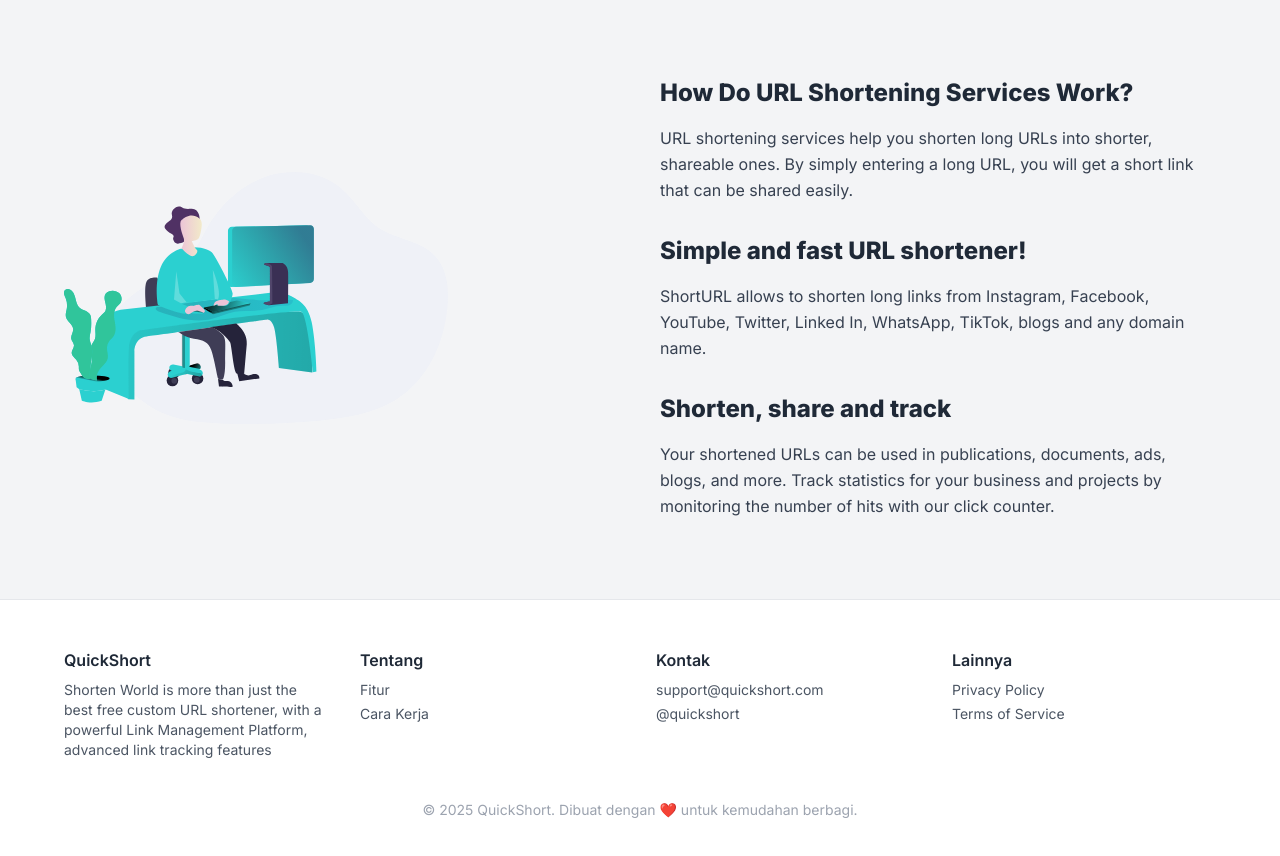
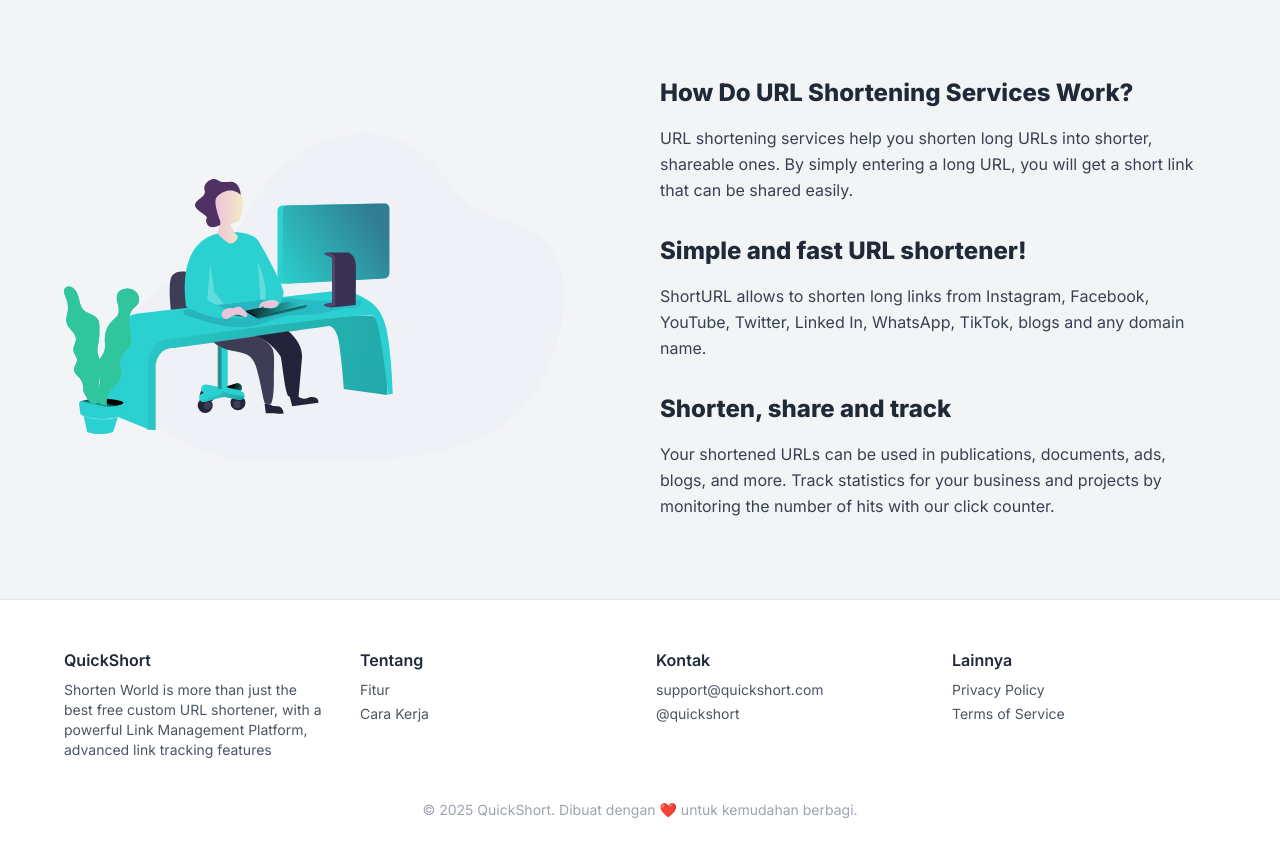
Before and after one commit to hyein89/my-url-landing, a Next.js app: page / in a window 1280 px wide. Shown: the part 1080-1936 px from the top of the page. Built offline with nearby package versions, Linux system fonts and the light colour scheme.

Commit message:
Update page.tsx

```diff
--- a/app/page.tsx
+++ b/app/page.tsx
@@ -110,7 +110,7 @@
             <img
               src="/about.svg"
               alt="Tentang QuickShort"
-              className="w-full max-w-sm h-auto"
+              className="w-full h-auto max-w-[500px]"
               loading="lazy"
             />
           </div>
```
